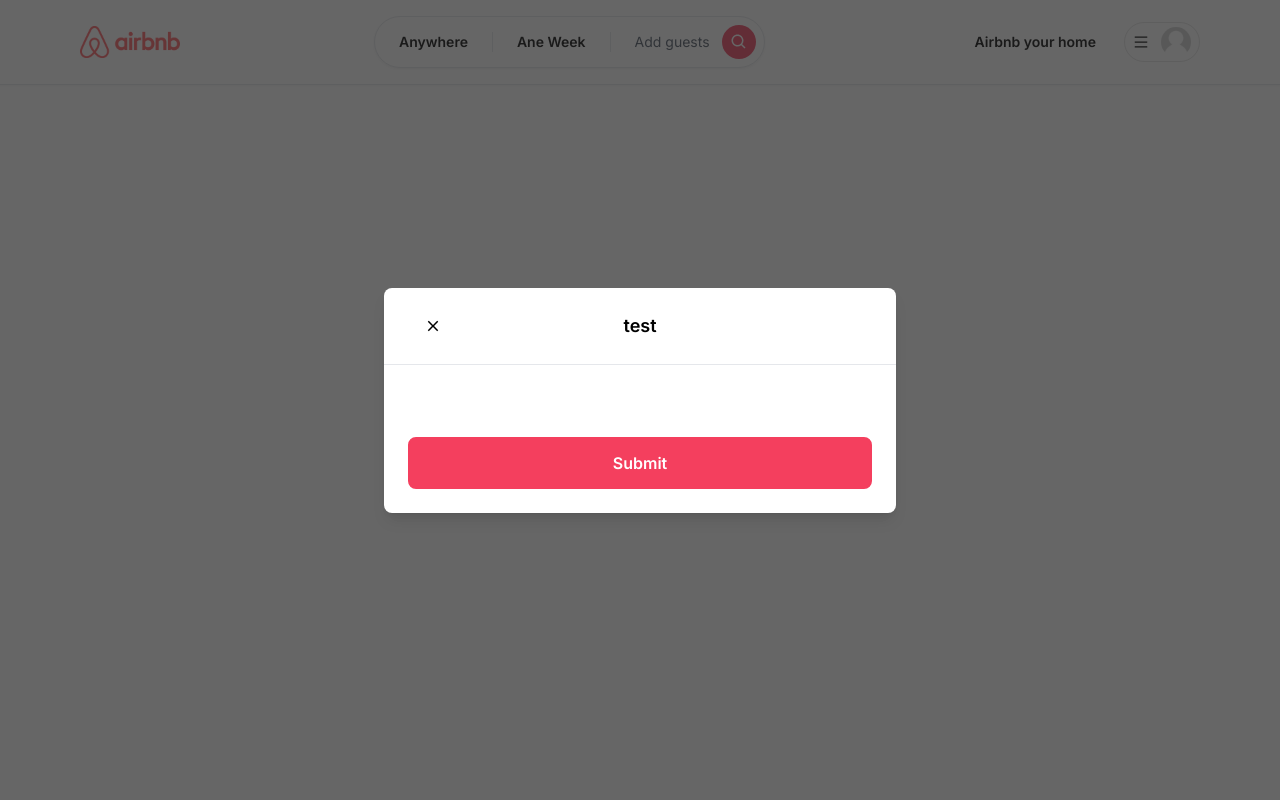
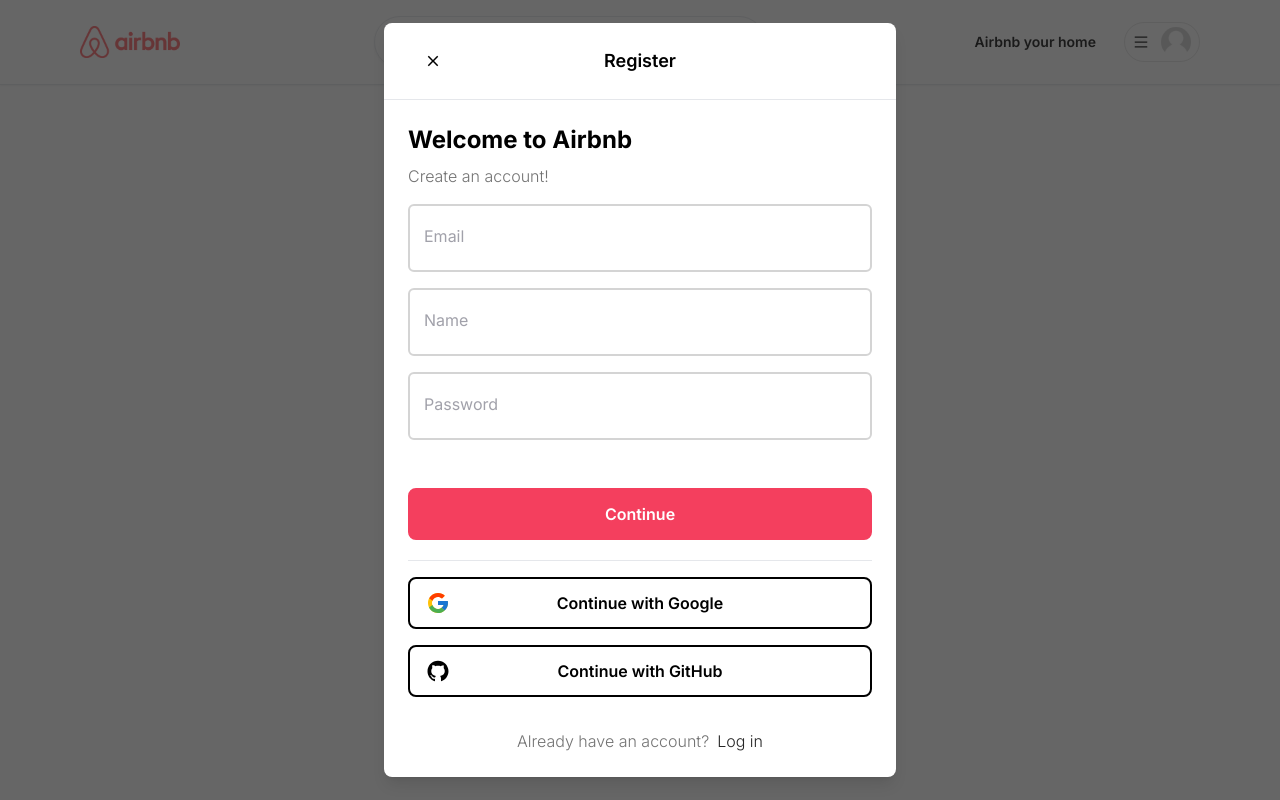
Before and after one commit to OmelyanenkoV/Airbnb-clone, a Next.js app: page / in a window 1280 px wide. Built offline with nearby package versions, Linux system fonts and the light colour scheme.

Commit message:
finished register modal window

```diff
--- /dev/null
+++ b/app/components/Heading.tsx
@@ -0,0 +1,27 @@
+'use client'
+import React from 'react';
+
+interface HeadingProps {
+    title: string
+    subtitle?: string
+    center?: boolean
+}
+
+const Heading:React.FC<HeadingProps> = ({
+    title,
+    subtitle,
+    center
+}) => {
+    return (
+        <div className={center ? 'text-center' : 'text-start'}>
+           <div className={`text-2xl font-bold`}>
+               {title}
+           </div>
+            <div className={`font-light text-neutral-500 mt-2`}>
+                {subtitle}
+            </div>
+        </div>
+    );
+};
+
+export default Heading;
--- /dev/null
+++ b/app/components/hooks/useRegisterModal.ts
@@ -0,0 +1,16 @@
+import { create } from "zustand"
+
+interface RegisterModalStore {
+    isOpen: boolean
+    onOpen: () => void
+    onClose: () => void
+}
+
+
+const useRegisterModal = create<RegisterModalStore>((set) => ({
+    isOpen: true,
+    onOpen: () => set({ isOpen: true }),
+    onClose: () => set({ isOpen: false })
+}))
+
+export default useRegisterModal
--- /dev/null
+++ b/app/components/inputs/Input.tsx
@@ -0,0 +1,83 @@
+'use client'
+import React from 'react'
+import { FieldErrors, FieldValues, UseFormRegister} from "react-hook-form";
+import {BiDollar} from "react-icons/bi";
+
+interface InputProps {
+    id: string
+    label: string
+    type?: string
+    disabled?: boolean
+    formatPrice?: boolean
+    required?: boolean
+    register: UseFormRegister<FieldValues>,
+    errors: FieldErrors
+}
+
+
+const Input: React.FC<InputProps> = ({
+    id,
+    label,
+    type = 'text',
+    disabled,
+    formatPrice,
+    required,
+    register,
+    errors
+}) => {
+    return (
+        <div className={`w-full relative`}>
+            {formatPrice && (
+                <BiDollar
+                    size={24}
+                    className={`text-neutral-700 absolut top-5 left-2`}
+                />
+            )}
+            <input
+                id={id}
+                type={type}
+                disabled={disabled}
+                {...register(id, {required})}
+                placeholder={` `}
+                className={`
+                  peer
+                  w-full
+                  p-4
+                  pt-6
+                  font-light
+                  bg-white
+                  border-2
+                  rounded-md
+                  outline-none
+                  transition
+                  disabled:opacity-70
+                  disabled:cursor-not-allowed
+                  ${formatPrice ? 'pl-9' : 'pl-4'}
+                  ${errors[id] ? 'border-rose-500' : 'border-neutral-300'}
+                  ${errors[id] ? 'focus:border-rose-500' : 'focus:border-black'}
+                `}
+            />
+            <label className={`
+                absolute
+                text-md
+                duration-150
+                transform
+                -translate-y-3
+                top-5
+                z-10
+                origin-[0]
+                ${formatPrice ? 'left-9' : 'left-4'}
+                peer-placeholder-shown:scale-100
+                peer-placeholder-shown: translate-y-0
+                peer-focus:scale-75
+                peer-focus:-translate-y-4
+                ${errors[id] ? 'text-rose-500' : 'text-zinc-400'}
+            `}>
+                {label}
+            </label>
+
+        </div>
+    );
+};
+
+export default Input;
--- a/app/components/modals/Modal.tsx
+++ b/app/components/modals/Modal.tsx
@@ -12,7 +12,7 @@
     actionLabel: string
     disabled: boolean
     secondaryActionLabel?: string
-    secondaryAction: () => void
+    secondaryAction?: () => void
     onClose: () => void
     onSubmit: () => void
 }
@@ -101,6 +101,7 @@
                                         onClick={handleSubmit}
                                     />
                                 </div>
+                                {footer}
                             </div>
                         </div>
                     </div>
--- /dev/null
+++ b/app/components/modals/RegisterModal.tsx
@@ -0,0 +1,128 @@
+'use client'
+import React, {useState} from 'react';
+import axios from 'axios'
+import { FieldValues, SubmitHandler, useForm } from 'react-hook-form'
+
+import useRegisterModal from "@/app/components/hooks/useRegisterModal";
+import Modal from "@/app/components/modals/Modal";
+import Heading from "@/app/components/Heading";
+import Input from "@/app/components/inputs/Input";
+import toast from "react-hot-toast";
+import Button from "@/app/components/Button";
+import {FcGoogle} from "react-icons/fc";
+import {AiFillGithub} from "react-icons/ai";
+
+
+const RegisterModal = () => {
+    const registerModel = useRegisterModal()
+    const [isLoading, setIsLoading] = useState(false)
+
+    const {
+        register,
+        handleSubmit,
+        formState: { errors }
+    } = useForm<FieldValues>({
+        defaultValues: {
+            name: '',
+            email: '',
+            password: ''
+        }
+    })
+
+    const onSubmit: SubmitHandler<FieldValues> = (data) => {
+        setIsLoading(true)
+        axios.post('/api/register', data)
+            .then(() => {
+                registerModel.onClose()
+            })
+            .catch(() => {
+                toast.error('Something went wrong')
+            })
+            .finally(() => {
+                setIsLoading(false)
+            })
+
+    }
+
+    const bodyContent = (
+        <div className={`flex flex-col gap-4`}>
+            <Heading
+                title={`Welcome to Airbnb`}
+                subtitle={`Create an account!`}
+            />
+            <Input
+                id={`email`}
+                label={`Email`}
+                disabled={isLoading}
+                register={register}
+                errors={errors}
+                required
+            />
+            <Input
+                id={`name`}
+                label={`Name`}
+                disabled={isLoading}
+                register={register}
+                errors={errors}
+                required
+            />
+            <Input
+                id={`password`}
+                type={`password`}
+                label={`Password`}
+                disabled={isLoading}
+                register={register}
+                errors={errors}
+                required
+            />
+        </div>
+    )
+
+    const footerContent = (
+        <div className={`flex flex-col gap-4 mt-3`}>
+            <hr/>
+            <Button
+                outline
+                icon={FcGoogle}
+                label={`Continue with Google`}
+                onClick={() => {}}
+            />
+            <Button
+                outline
+                icon={AiFillGithub}
+                label={`Continue with GitHub`}
+                onClick={() => {}}
+            />
+            <div className={`text-neutral-500 text-center mt-4 font-light`}>
+                <div className={`flex flex-row gap-2 justify-center`}>
+                    <div>
+                        <p>
+                            Already have an account?
+                        </p>
+                    </div>
+                    <div onClick={registerModel.onClose}>
+                        <p className={`text-neutral-800 cursor-pointer hover:underline`}>
+                            Log in
+                        </p>
+                    </div>
+                </div>
+            </div>
+        </div>
+    )
+
+
+    return (
+        <Modal
+            disabled={isLoading}
+            isOpen={registerModel.isOpen}
+            title={`Register`}
+            actionLabel={`Continue`}
+            onClose={registerModel.onClose}
+            onSubmit={handleSubmit(onSubmit)}
+            body={bodyContent}
+            footer={footerContent}
+        />
+    );
+};
+
+export default RegisterModal;
--- a/app/components/navbar/UserMenu.tsx
+++ b/app/components/navbar/UserMenu.tsx
@@ -3,8 +3,10 @@
 import {AiOutlineMenu} from "react-icons/ai";
 import Avatar from "@/app/components/Avatar";
 import MenuItem from "@/app/components/navbar/MenuItem";
+import useRegisterModal from "@/app/components/hooks/useRegisterModal";
 
 const UserMenu = () => {
+    const registerModel = useRegisterModal()
     const [isOpen, setIsOpen] = useState(false)
     const toggleOpen = useCallback(() => {
         setIsOpen((value) => !value)
@@ -33,7 +35,7 @@
                     <div className='flex flex-col cursor-pointer'>
                         <>
                             <MenuItem onClick={() => {}} label={'Login'}/>
-                            <MenuItem onClick={() => {}} label={'Sing up'}/>
+                            <MenuItem onClick={registerModel.onOpen} label={'Sing up'}/>
                         </>
                     </div>
                 </div>
--- a/app/layout.tsx
+++ b/app/layout.tsx
@@ -1,8 +1,9 @@
 import './globals.css'
 import { Inter } from 'next/font/google'
 import Navbar from "@/app/components/navbar/Navbar";
-import ClientOnly from "@/app/components/ClientOnly";
-import Modal from "@/app/components/modals/Modal";
+import RegisterModal from "@/app/components/modals/RegisterModal";
+import ToasterProvider from "@/app/providers/ToasterProvider";
+import React from "react";
 
 const inter = Inter({ subsets: ['latin'] })
 
@@ -19,7 +20,8 @@
   return (
     <html lang="en">
       <body className={inter.className} suppressHydrationWarning={true} >
-      <Modal actionLabel={'Submit'} isOpen title={'test'}/>
+      <ToasterProvider/>
+      <RegisterModal/>
       <Navbar/>
       {children}
       </body>
--- /dev/null
+++ b/app/providers/ToasterProvider.tsx
@@ -0,0 +1,13 @@
+'use client'
+import React from 'react';
+import {Toaster} from "react-hot-toast";
+
+
+
+const ToasterProvider = () => {
+    return (
+        <Toaster/>
+    );
+};
+
+export default ToasterProvider;
--- a/package.json
+++ b/package.json
@@ -13,14 +13,18 @@
     "@types/react": "18.2.8",
     "@types/react-dom": "18.2.4",
     "autoprefixer": "10.4.14",
+    "axios": "^1.4.0",
     "eslint": "8.42.0",
     "eslint-config-next": "13.4.4",
     "next": "13.4.4",
     "postcss": "8.4.24",
     "react": "18.2.0",
     "react-dom": "18.2.0",
+    "react-hook-form": "^7.44.3",
+    "react-hot-toast": "^2.4.1",
     "react-icons": "^4.9.0",
     "tailwindcss": "3.3.2",
-    "typescript": "5.1.3"
+    "typescript": "5.1.3",
+    "zustand": "^4.3.8"
   }
 }
```
Also changed, not shown: 1 other file (tests, documents, lock files or other folders).
